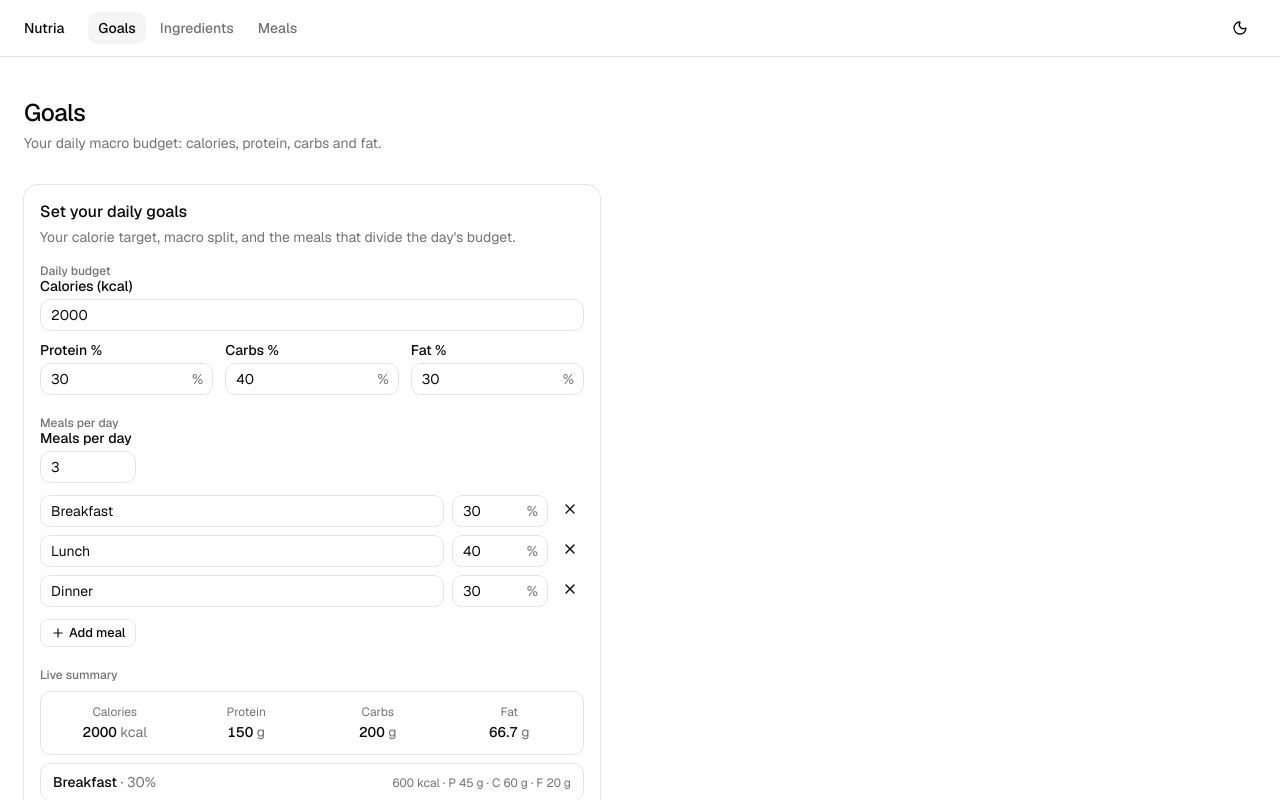
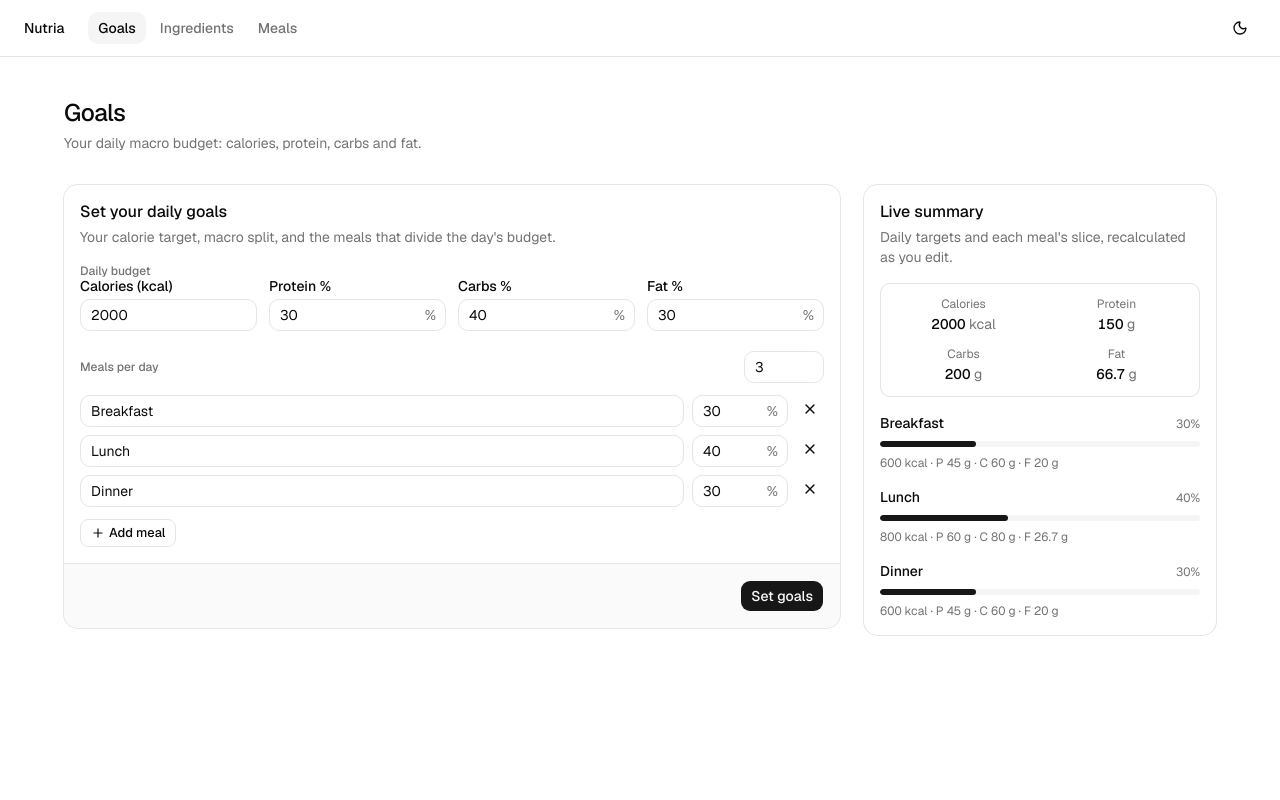
Before and after one commit to alvfdz/nutria, a Next.js app: page /goals in a window 1280 px wide. Shown: the top 800 px of the page. Built offline with nearby package versions, Linux system fonts and the light colour scheme; no server answers; the database is empty.

Commit message:
feat(meals): improve goals layout

```diff
--- a/src/app/goals/page.tsx
+++ b/src/app/goals/page.tsx
@@ -10,9 +10,10 @@ export const metadata: Metadata = {
 
 /**
  * Goals route. Loads the single stored goals row (or nothing on first visit)
- * and renders the setup form beside the intro. The form is keyed on
+ * and renders the setup form under the intro. The form is keyed on
  * `updatedAt` so a successful save re-seeds it from the database; when no
- * goals exist yet the same form acts as the onboarding step.
+ * goals exist yet the same form acts as the onboarding step. The intro and
+ * form share a centred width so both stay aligned on wide screens.
  */
 export default async function GoalsPage() {
   const goals = await getGoals();
@@ -20,6 +21,7 @@ export default async function GoalsPage() {
   return (
     <main className="flex-1">
       <PageContainer className="py-10">
+        <div className="mx-auto grid max-w-6xl gap-8">
           <header className="grid gap-1">
             <h1 className="font-heading text-2xl font-medium tracking-tight">
               Goals
@@ -29,7 +31,6 @@ export default async function GoalsPage() {
             </p>
           </header>
 
-        <div className="mt-8 max-w-xl">
           <GoalsForm key={goals?.updatedAt ?? "first"} goals={goals} />
         </div>
       </PageContainer>
--- a/src/components/goals/goals-form.tsx
+++ b/src/components/goals/goals-form.tsx
@@ -110,9 +110,10 @@ function Stat({
  * re-applies the entered values after the native form reset that every server
  * action submission triggers; a failed submit therefore keeps the values. The
  * page keys this component on the stored `goals.updatedAt`, so a successful
- * save remounts it seeded from the freshly saved values. A live summary uses
- * `budget.ts` to show the daily grams and each meal's kcal/gram slice while
- * the user edits.
+ * save remounts it seeded from the freshly saved values. On large screens the
+ * editor and a sticky live-summary card sit side by side; the summary uses
+ * `budget.ts` to show the daily grams, each meal's kcal/gram slice, and a bar
+ * for its share of the day while the user edits.
  */
 export function GoalsForm({ goals }: { goals: Goals | null }) {
   const [state, formAction, pending] = useActionState(
@@ -198,6 +199,7 @@ export function GoalsForm({ goals }: { goals: Goals | null }) {
 
   return (
     <form action={formAction}>
+      <div className="grid items-start gap-6 lg:grid-cols-[minmax(0,1fr)_minmax(0,22rem)]">
         <Card>
           <CardHeader>
             <CardTitle>
@@ -215,7 +217,8 @@ export function GoalsForm({ goals }: { goals: Goals | null }) {
                 Daily budget
               </legend>
 
-            <div className="grid gap-1.5">
+              <div className="grid grid-cols-2 gap-3 sm:grid-cols-4">
+                <div className="grid min-w-0 gap-1.5">
                   <Label htmlFor={`${baseId}-calories`}>Calories (kcal)</Label>
                   <Input
                     id={`${baseId}-calories`}
@@ -229,7 +232,9 @@ export function GoalsForm({ goals }: { goals: Goals | null }) {
                     placeholder="2000"
                     aria-invalid={fieldErrors.calories ? true : undefined}
                     aria-describedby={
-                  fieldErrors.calories ? `${baseId}-calories-error` : undefined
+                      fieldErrors.calories
+                        ? `${baseId}-calories-error`
+                        : undefined
                     }
                   />
                   <FieldError
@@ -238,7 +243,6 @@ export function GoalsForm({ goals }: { goals: Goals | null }) {
                   />
                 </div>
 
-            <div className="grid grid-cols-3 gap-3">
                 {(
                   [
                     {
@@ -300,12 +304,15 @@ export function GoalsForm({ goals }: { goals: Goals | null }) {
             </fieldset>
 
             <fieldset className="grid gap-3">
-            <legend className="text-muted-foreground text-xs font-medium">
+              <legend className="sr-only">Meals per day</legend>
+
+              <div className="flex items-center justify-between gap-4">
+                <Label
+                  htmlFor={`${baseId}-meal-count`}
+                  className="text-muted-foreground text-xs font-medium"
+                >
                   Meals per day
-            </legend>
-
-            <div className="grid gap-1.5">
-              <Label htmlFor={`${baseId}-meal-count`}>Meals per day</Label>
+                </Label>
                 <Input
                   id={`${baseId}-meal-count`}
                   type="number"
@@ -315,8 +322,7 @@ export function GoalsForm({ goals }: { goals: Goals | null }) {
                   step={1}
                   value={rows.length}
                   onChange={(event) => resizeRows(Number(event.target.value))}
-                className="max-w-24"
-                aria-label="Meals per day"
+                  className="w-20"
                 />
               </div>
 
@@ -341,7 +347,9 @@ export function GoalsForm({ goals }: { goals: Goals | null }) {
                           placeholder={`Meal ${index + 1}`}
                           aria-label={`Meal ${index + 1} name`}
                           aria-invalid={nameErrors ? true : undefined}
-                        aria-describedby={nameErrors ? nameErrorId : undefined}
+                          aria-describedby={
+                            nameErrors ? nameErrorId : undefined
+                          }
                         />
                         <FieldError id={nameErrorId} errors={nameErrors} />
                       </div>
@@ -358,7 +366,9 @@ export function GoalsForm({ goals }: { goals: Goals | null }) {
                             step="any"
                             value={row.percent}
                             onChange={(event) =>
-                            updateRow(row.key, { percent: event.target.value })
+                              updateRow(row.key, {
+                                percent: event.target.value,
+                              })
                             }
                             className="pr-7"
                             aria-label={`Meal ${index + 1} share (%)`}
@@ -374,7 +384,10 @@ export function GoalsForm({ goals }: { goals: Goals | null }) {
                             %
                           </span>
                         </div>
-                      <FieldError id={percentErrorId} errors={percentErrors} />
+                        <FieldError
+                          id={percentErrorId}
+                          errors={percentErrors}
+                        />
                       </div>
 
                       <Button
@@ -404,57 +417,11 @@ export function GoalsForm({ goals }: { goals: Goals | null }) {
               </div>
 
               {fieldErrors.slots ? (
-              <p className="text-destructive text-xs">{fieldErrors.slots[0]}</p>
+                <p className="text-destructive text-xs">
+                  {fieldErrors.slots[0]}
+                </p>
               ) : null}
             </fieldset>
-
-          <div className="grid gap-2">
-            <p className="text-muted-foreground text-xs font-medium">
-              Live summary
-            </p>
-
-            {daily ? (
-              <>
-                <dl className="grid grid-cols-4 gap-2 rounded-lg border border-border p-3">
-                  <Stat label="Calories" value={daily.calories} unit="kcal" />
-                  <Stat label="Protein" value={daily.proteinGrams} unit="g" />
-                  <Stat label="Carbs" value={daily.carbsGrams} unit="g" />
-                  <Stat label="Fat" value={daily.fatGrams} unit="g" />
-                </dl>
-                <ul className="grid gap-1.5">
-                  {slotBudgets.map((budget, index) => {
-                    const row = rows[index];
-                    if (!row) return null;
-
-                    return (
-                      <li
-                        key={row.key}
-                        className="flex items-baseline justify-between gap-3 rounded-lg border border-border px-3 py-2"
-                      >
-                        <span className="text-sm font-medium">
-                          {row.name}
-                          <span className="text-muted-foreground font-normal">
-                            {" "}
-                            · {row.percent}%
-                          </span>
-                        </span>
-                        <span className="text-muted-foreground text-xs tabular-nums">
-                          {formatMacro(budget.calories)} kcal · P{" "}
-                          {formatMacro(budget.proteinGrams)} g · C{" "}
-                          {formatMacro(budget.carbsGrams)} g · F{" "}
-                          {formatMacro(budget.fatGrams)} g
-                        </span>
-                      </li>
-                    );
-                  })}
-                </ul>
-              </>
-            ) : (
-              <p className="text-muted-foreground text-sm">
-                Enter your daily calories to see the gram targets.
-              </p>
-            )}
-          </div>
 
             {state.formError ? (
               <p role="alert" className="text-destructive text-sm">
@@ -470,6 +437,74 @@ export function GoalsForm({ goals }: { goals: Goals | null }) {
           </CardFooter>
         </Card>
 
+        <Card className="lg:sticky lg:top-20 lg:max-h-[calc(100vh-6rem)] lg:overflow-auto">
+          <CardHeader>
+            <CardTitle>Live summary</CardTitle>
+            <CardDescription>
+              {daily
+                ? "Daily targets and each meal's slice, recalculated as you edit."
+                : "Enter a calorie target to see the numbers."}
+            </CardDescription>
+          </CardHeader>
+
+          <CardContent>
+            {daily ? (
+              <div className="grid gap-4">
+                <dl className="grid grid-cols-2 gap-3 rounded-lg border border-border p-3">
+                  <Stat label="Calories" value={daily.calories} unit="kcal" />
+                  <Stat label="Protein" value={daily.proteinGrams} unit="g" />
+                  <Stat label="Carbs" value={daily.carbsGrams} unit="g" />
+                  <Stat label="Fat" value={daily.fatGrams} unit="g" />
+                </dl>
+
+                <ul className="grid gap-4">
+                  {slotBudgets.map((budget, index) => {
+                    const row = rows[index];
+                    if (!row) return null;
+                    const share = Math.min(
+                      100,
+                      Math.max(0, Number(row.percent) || 0),
+                    );
+
+                    return (
+                      <li key={row.key} className="grid gap-2">
+                        <div className="flex items-baseline justify-between gap-3">
+                          <span className="text-sm font-medium">
+                            {row.name || `Meal ${index + 1}`}
+                          </span>
+                          <span className="text-muted-foreground text-xs tabular-nums">
+                            {formatMacro(share)}%
+                          </span>
+                        </div>
+                        <div
+                          aria-hidden="true"
+                          className="bg-muted h-1.5 overflow-hidden rounded-full"
+                        >
+                          <div
+                            className="bg-primary h-full rounded-full"
+                            style={{ width: `${share}%` }}
+                          />
+                        </div>
+                        <span className="text-muted-foreground text-xs tabular-nums">
+                          {formatMacro(budget.calories)} kcal · P{" "}
+                          {formatMacro(budget.proteinGrams)} g · C{" "}
+                          {formatMacro(budget.carbsGrams)} g · F{" "}
+                          {formatMacro(budget.fatGrams)} g
+                        </span>
+                      </li>
+                    );
+                  })}
+                </ul>
+              </div>
+            ) : (
+              <p className="text-muted-foreground text-sm">
+                Enter your daily calories to see the gram targets.
+              </p>
+            )}
+          </CardContent>
+        </Card>
+      </div>
+
       <p role="status" className="sr-only">
         {state.status === "success" ? state.savedMessage : ""}
       </p>
```
Lines whose indentation alone changed are shown as unchanged.
